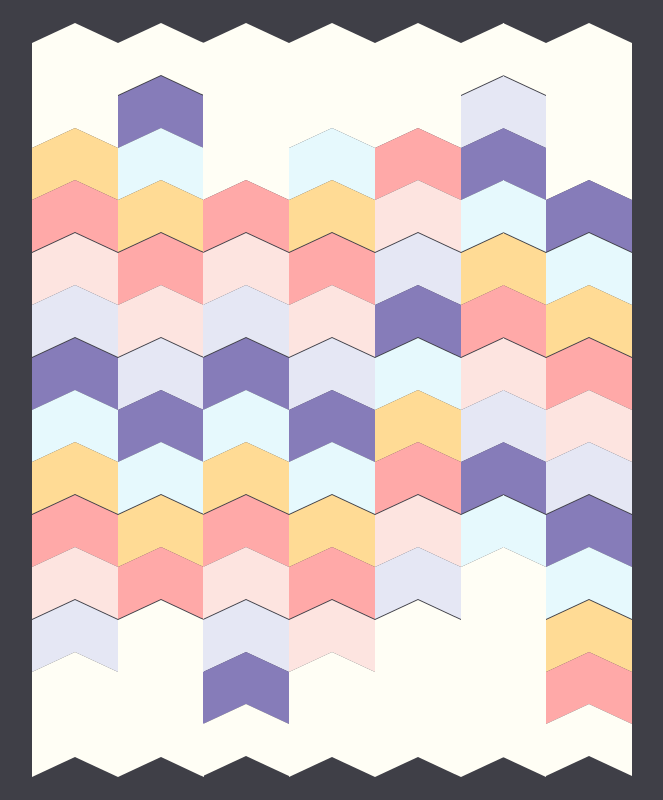
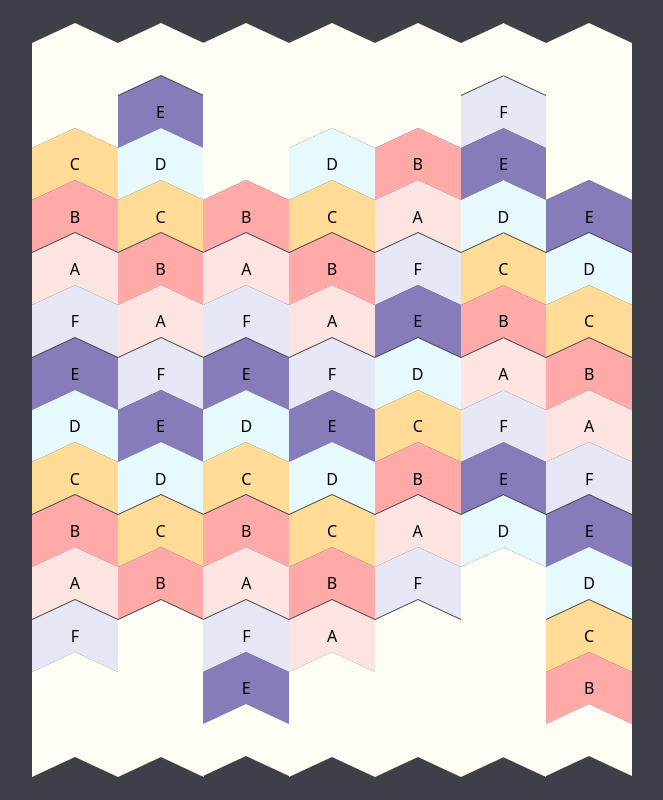
Before and after one commit to aweidele-projects/blanket-pattern, a React (Vite) app: page / in a window 1280 px wide. Shown: the whole page, without its empty margins (308-971 px from the left). Built offline with nearby package versions, Linux system fonts and the light colour scheme.

Commit message:
swatch name

```diff
--- a/src/components/Swatch.jsx
+++ b/src/components/Swatch.jsx
@@ -1,9 +1,10 @@
 export const Swatch = ({ color, swatch }) => {
   console.log(swatch);
   return (
-    <div className="flex" style={{ gridColumn: swatch.column, gridRow: `${swatch.row} / ${swatch.row + swatch.span}` }}>
+    <div className="flex relative" style={{ gridColumn: swatch.column, gridRow: `${swatch.row} / ${swatch.row + swatch.span}` }}>
       <div className="grow -skew-y-25" style={{ backgroundColor: color }}></div>
       <div className="grow skew-y-25" style={{ backgroundColor: color }}></div>
+      {swatch.color !== "N" && <div className="absolute top-0 left-0 w-full h-full flex items-center justify-center">{swatch.color}</div>}
     </div>
   );
 };
```
